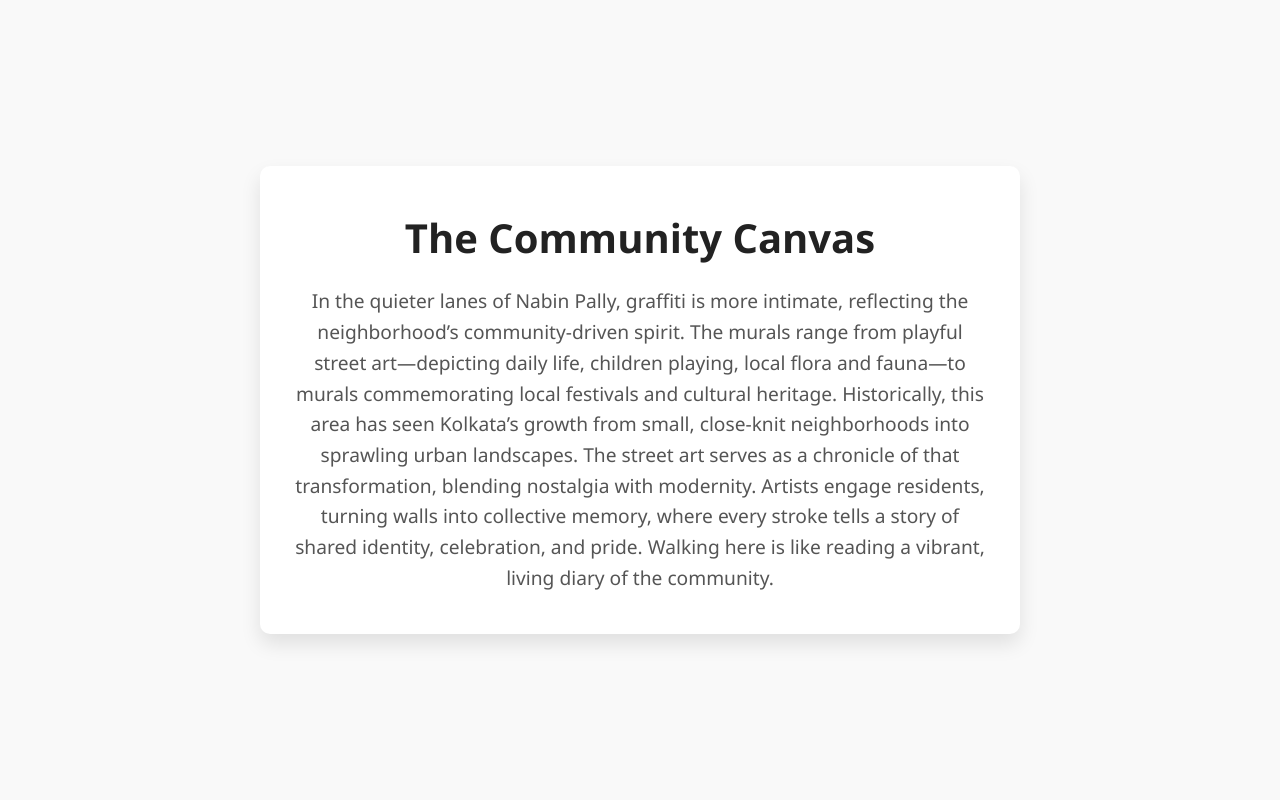
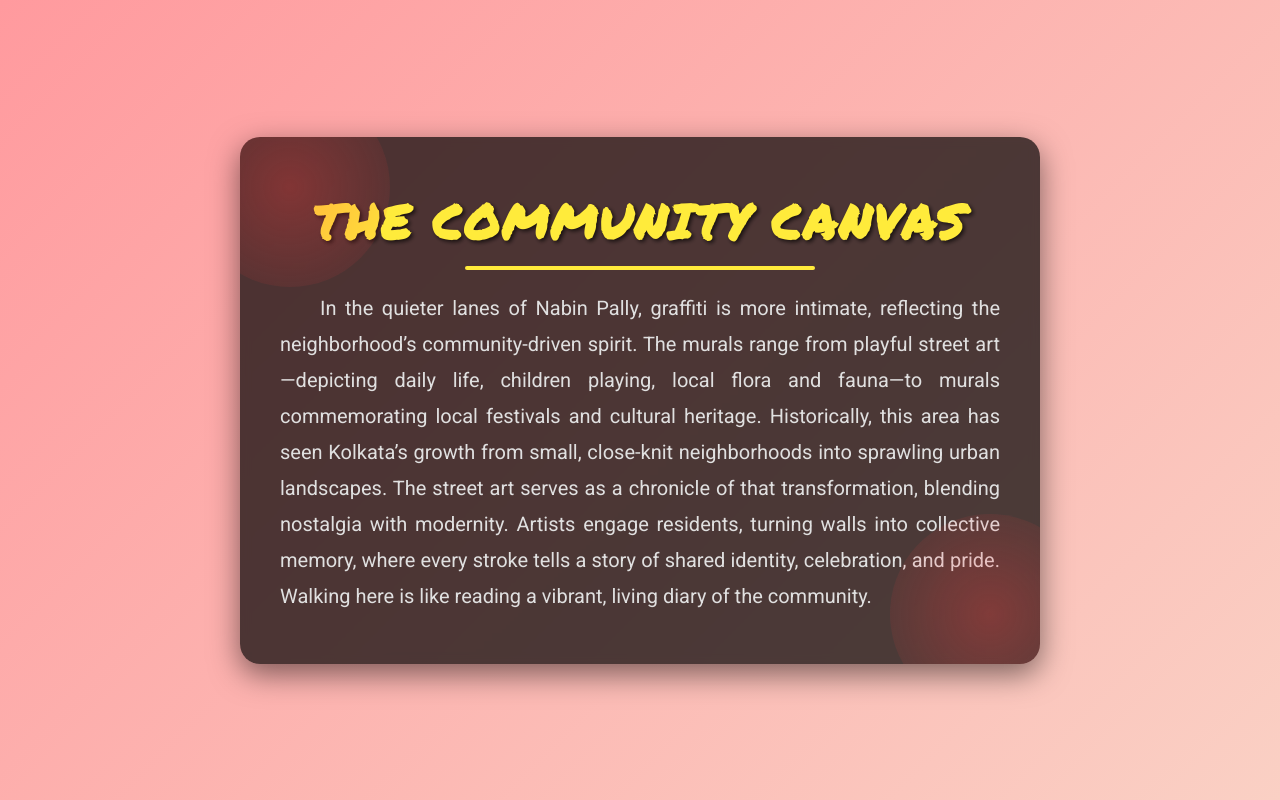
Before and after one commit to sohamdawn777/ar-map_, a plain HTML site: page NabinPally.html in a window 1280 px wide. Drawn offline with Linux system fonts and the light colour scheme.

Commit message:
Update NabinPally.html

```diff
--- a/NabinPally.html
+++ b/NabinPally.html
@@ -4,6 +4,7 @@
   <meta charset="UTF-8">
   <meta name="viewport" content="width=device-width, initial-scale=1.0">
   <title>Nabin Pally</title>
+  <link href="https://fonts.googleapis.com/css2?family=Permanent+Marker&family=Roboto:wght@400;700&display=swap" rel="stylesheet">
   <style>
     /* Reset some default styles */
     * {
@@ -13,39 +14,85 @@
     }
 
     body {
-      font-family: 'Segoe UI', Tahoma, Geneva, Verdana, sans-serif;
-      background-color: #f9f9f9;
-      color: #333;
-      line-height: 1.6;
+      font-family: 'Roboto', sans-serif;
+      background: linear-gradient(135deg, #ff9a9e, #fad0c4);
+      color: #fff;
+      min-height: 100vh;
       display: flex;
-      flex-direction: column;
       align-items: center;
       justify-content: center;
-      min-height: 100vh;
       padding: 20px;
     }
 
+    .container {
+      background: rgba(0,0,0,0.7);
+      backdrop-filter: blur(5px);
+      padding: 50px 40px;
+      border-radius: 20px;
+      max-width: 800px;
+      text-align: center;
+      box-shadow: 0 10px 30px rgba(0,0,0,0.5);
+      position: relative;
+      overflow: hidden;
+    }
+
     h1 {
-      font-size: 2.5rem;
-      margin-bottom: 1rem;
-      color: #222;
-      text-align: center;
+      font-family: 'Permanent Marker', cursive;
+      font-size: 3rem;
+      margin-bottom: 20px;
+      text-transform: uppercase;
+      letter-spacing: 2px;
+      color: #ffeb3b;
+      text-shadow: 2px 2px 4px rgba(0,0,0,0.7);
     }
 
     p {
-      font-size: 1.2rem;
-      max-width: 700px;
-      text-align: center;
-      color: #555;
+      font-size: 1.25rem;
+      line-height: 1.8;
+      color: #e0e0e0;
+      text-align: justify;
+      text-indent: 2em;
     }
 
-    /* Optional: subtle shadow card effect */
-    .container {
-      background-color: #fff;
-      padding: 40px 30px;
-      border-radius: 10px;
-      box-shadow: 0 10px 20px rgba(0,0,0,0.1);
-      text-align: center;
+    /* Graffiti paint splashes as background decoration */
+    .container::before, .container::after {
+      content: '';
+      position: absolute;
+      width: 200px;
+      height: 200px;
+      background: radial-gradient(circle, #ff3c3c, transparent);
+      opacity: 0.3;
+      border-radius: 50%;
+      z-index: 0;
+    }
+
+    .container::before {
+      top: -50px;
+      left: -50px;
+      transform: rotate(45deg);
+    }
+
+    .container::after {
+      bottom: -50px;
+      right: -50px;
+      transform: rotate(-30deg);
+    }
+
+    /* Optional: animated underline effect for headings */
+    h1::after {
+      content: '';
+      display: block;
+      width: 50%;
+      height: 4px;
+      background: #ffeb3b;
+      margin: 10px auto 0;
+      border-radius: 2px;
+      animation: slide 1.5s infinite alternate;
+    }
+
+    @keyframes slide {
+      0% { width: 30%; }
+      100% { width: 50%; }
     }
   </style>
 </head>
```
